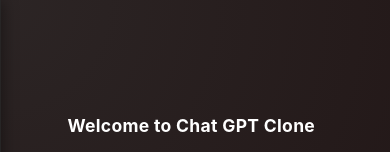
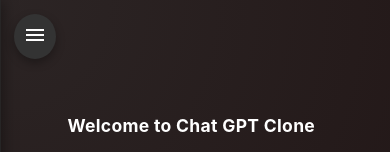
Before and after one commit to Pranay112004/GPT_clone, a React (Vite) app in the folder frontend/: page / in a window 390 px wide. Shown: the top 152 px of the page. Built offline with nearby package versions, Linux system fonts and the light colour scheme.

Commit message:
Prepare for Render deployment with responsive design and AI provider support

```diff
--- a/frontend/src/App.css
+++ b/frontend/src/App.css
@@ -46,6 +46,32 @@ body {
   transition: transform 0.4s cubic-bezier(0.4, 0, 0.2, 1);
   z-index: 10;
   box-shadow: 2px 0 10px rgba(0, 0, 0, 0.3);
+  height: 100vh;
+}
+
+/* Main content adjustment for desktop */
+.main {
+  margin-left: clamp(220px, 25vw, 280px);
+}
+
+.toggle-sidebar {
+  display: none;
+  position: fixed;
+  top: 1.5rem;
+  left: 1.5rem;
+  background: #333;
+  border: none;
+  border-radius: 50%;
+  padding: 1rem;
+  cursor: pointer;
+  z-index: 20;
+  box-shadow: 0 4px 10px rgba(0, 0, 0, 0.3);
+}
+
+.toggle-sidebar img {
+  width: 22px;
+  height: 22px;
+  filter: brightness(0) invert(1);
 }
 
 /* Logo & Brand */
@@ -143,6 +169,7 @@ body {
 /* Main Chat Area */
 .main {
   flex: 1;
+  margin-left: clamp(220px, 25vw, 280px);
   padding: clamp(2rem, 3vw, 3rem);
   background: radial-gradient(
     circle at top left,
@@ -345,6 +372,7 @@ body {
   }
 
   .main {
+    margin-left: 0;
     padding: clamp(1.5rem, 2.5vw, 2rem);
     width: 100%;
   }
--- a/frontend/src/App.jsx
+++ b/frontend/src/App.jsx
@@ -37,6 +37,7 @@ function App() {
   const [prompt, setPrompt] = useState("");
   const [chats, setChats] = useState([]);
   const [isLoading, setIsLoading] = useState(false);
+  const [isSidebarOpen, setIsSidebarOpen] = useState(false);
 
   const handleSend = async () => {
     if (!prompt.trim() || isLoading) return;
@@ -83,6 +84,11 @@ function App() {
 
   const handleQueryClick = (query) => {
     setPrompt(query);
+    setIsSidebarOpen(false); // Close sidebar on mobile after selecting query
+  };
+
+  const toggleSidebar = () => {
+    setIsSidebarOpen(!isSidebarOpen);
   };
 
   // Auto-scroll to bottom when chats update
@@ -95,8 +101,15 @@ function App() {
 
   return (
     <div className="app">
+      {/* Mobile Hamburger Menu */}
+      <button className="toggle-sidebar" onClick={toggleSidebar} aria-label="Toggle Sidebar">
+        <svg width="24" height="24" viewBox="0 0 24 24" fill="white">
+          <path d="M3 18h18v-2H3v2zm0-5h18v-2H3v2zm0-7v2h18V6H3z"/>
+        </svg>
+      </button>
+
       {/* Sidebar */}
-      <div className="sidebar">
+      <div className={`sidebar ${isSidebarOpen ? 'active' : ''}`}>
         <div className="upperSide">
           <div className="upperSideTop">
             <img src={gptLogo} alt="GPT Logo" className="logo" />
--- a/package.json
+++ b/package.json
@@ -15,6 +15,7 @@
     "npm": ">=8.0.0"
   },
   "dependencies": {
+    "@google/generative-ai": "^0.24.1",
     "cors": "2.8.5",
     "dotenv": "16.3.1",
     "express": "4.18.2",
```
Also changed, not shown: 2 other files (tests, documents, lock files or other folders).
